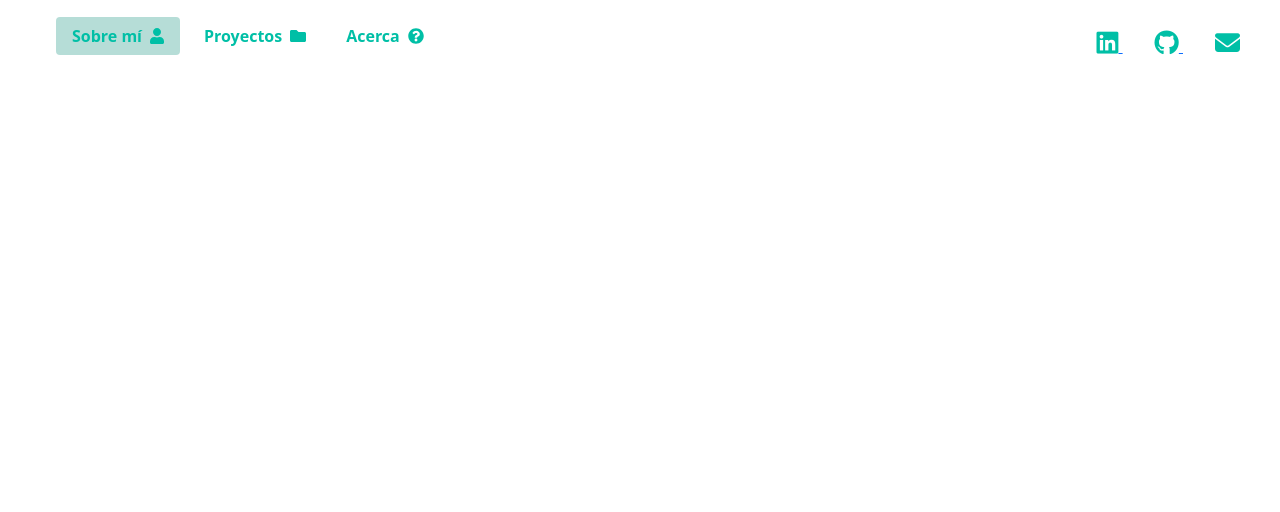
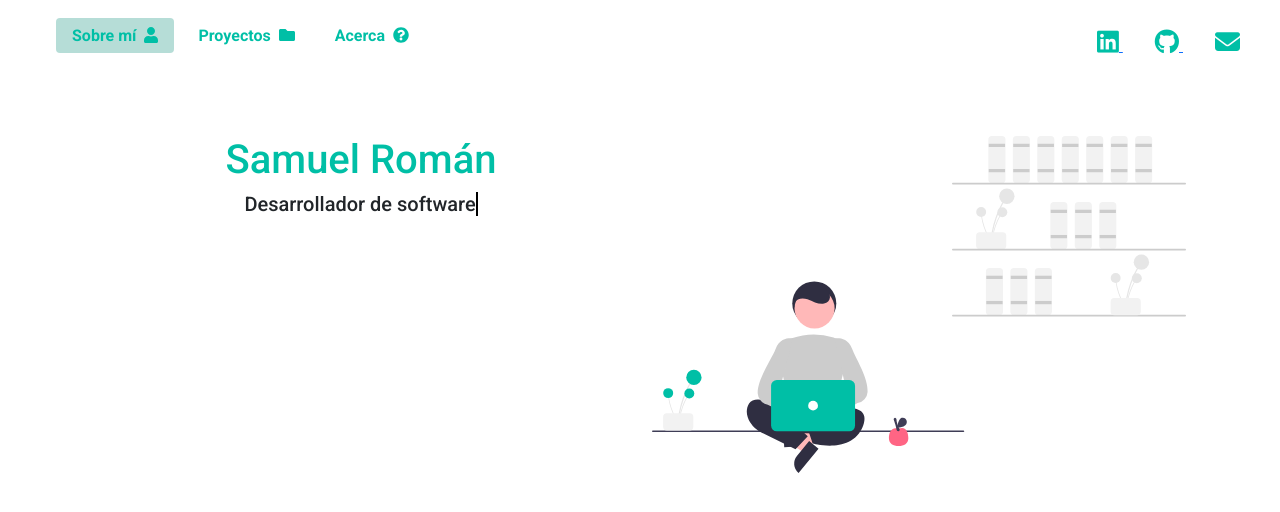
Before and after one commit to Samuelcodingg/mern-portfolio, a React (Create React App) app in the folder frontend/: page / in a window 1280 px wide. Shown: the top 512 px of the page. Built offline with nearby package versions, Linux system fonts and the light colour scheme.

Commit message:
homepage initialized

```diff
--- a/frontend/src/components/homepage/HomePage.js
+++ b/frontend/src/components/homepage/HomePage.js
@@ -1,9 +1,20 @@
-import React from 'react';
+import React, { useEffect, useState } from 'react';
+import imgCoding from './undraw_freelancer_re_irh4.svg';
 
 export const HomePage = () => {
+
     return (
-        <div>
-            <h1>HomePage</h1>
+        <div className="container">
+            <div className="row">
+                <div className="col-md-6 col-12">
+                    <h1 className="text-center primary-color">Samuel Román</h1>
+                    <h5 className="text-center"><span className="typed-text"> Desarrollador de software</span><span className="cursor typing">&nbsp;</span></h5>
+                </div>
+                <div className="col-md-6 mx-auto d-none d-md-block">
+                    <img src={imgCoding} alt="coding" className="height-img-homepage img-fluid"/>
+                </div>
+            </div>
+
         </div>
     )
 }
--- a/frontend/src/index.css
+++ b/frontend/src/index.css
@@ -6,7 +6,7 @@
 }
 
 body {
-  font-family: 'Roboto', sans-serif;
+  font-family: 'Roboto', sans-serif !important;
 }
 
 /*utilities*/
@@ -37,3 +37,27 @@ body {
   background-color: #bee9e2;
   color: #00BFA6!important;
 }
+
+/*homepage*/
+.cursor {
+  display: inline-block;
+  width: 2px;
+  background-color: black;
+  animation: blink 1s infinite;
+}
+
+@keyframes blink {
+  0% {
+    opacity: 0;
+  }
+  50% {
+    opacity: 1;
+  }
+  100% {
+    opacity: 0;
+  }
+}
+
+.height-img-homepage {
+  height: 300px;
+}
--- a/frontend/src/routers/AppRouter.js
+++ b/frontend/src/routers/AppRouter.js
@@ -13,9 +13,9 @@ export const AppRouter = () => {
         <Router>
             <NavbarComponent />
 
-            <div>
+            <div className="container mt-5">
                 <Switch>
-                    <Route exac path="/" element={<HomePage />} />
+                    <Route exac path="/" component={HomePage} />
                     <Route exac path="/projects" element={<HomePage />} />
                     <Route exac path="/about" element={<HomePage />} />
                     <Route component={HomePage} />
```
